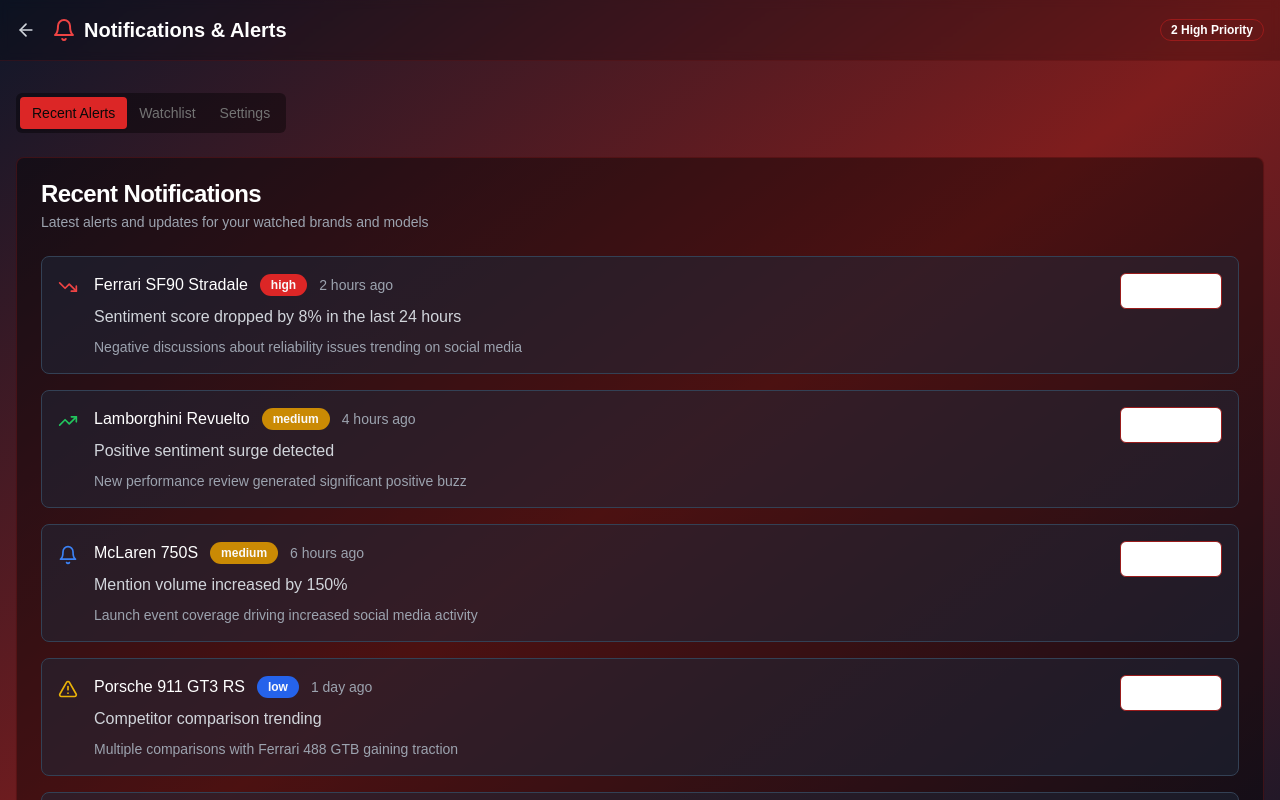
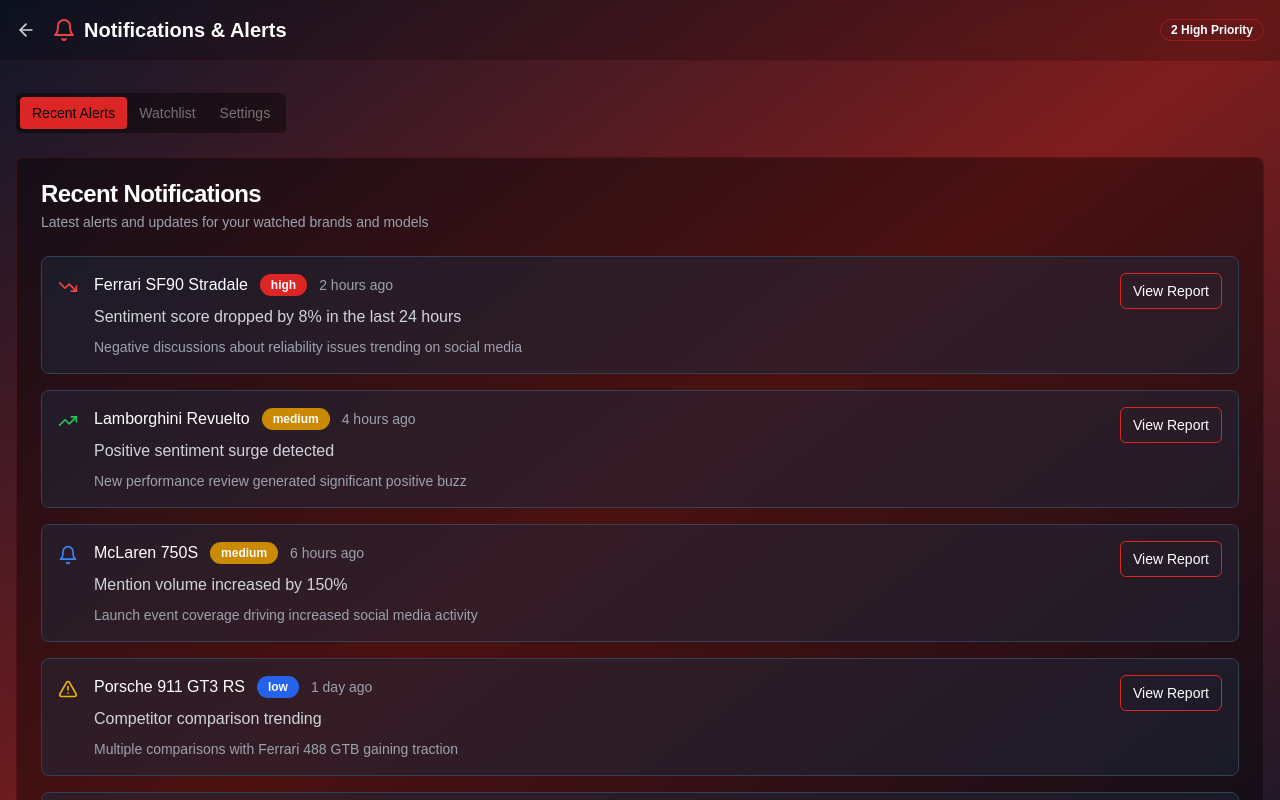
Before and after one commit to LucaSamore/mvf-hack-2025, a Next.js app in the folder frontend_design/: page /notifications in a window 1280 px wide. Shown: the top 800 px of the page. Built offline with nearby package versions, Linux system fonts and the light colour scheme.

Commit message:
fix: button colour

```diff
--- a/frontend_design/app/notifications/page.tsx
+++ b/frontend_design/app/notifications/page.tsx
@@ -175,7 +175,7 @@ export default function NotificationsPage() {
                           <p className="text-gray-300 mb-2">{notification.message}</p>
                           <p className="text-sm text-gray-400">{notification.details}</p>
                         </div>
-                        <Button variant="outline" size="sm" className="border-red-800 text-white hover:bg-red-800/20">
+                        <Button variant="outline" size="sm" className="border-red-600 bg-transparent text-white hover:bg-red-600/20 hover:text-white">
                           View Report
                         </Button>
                       </div>
```
